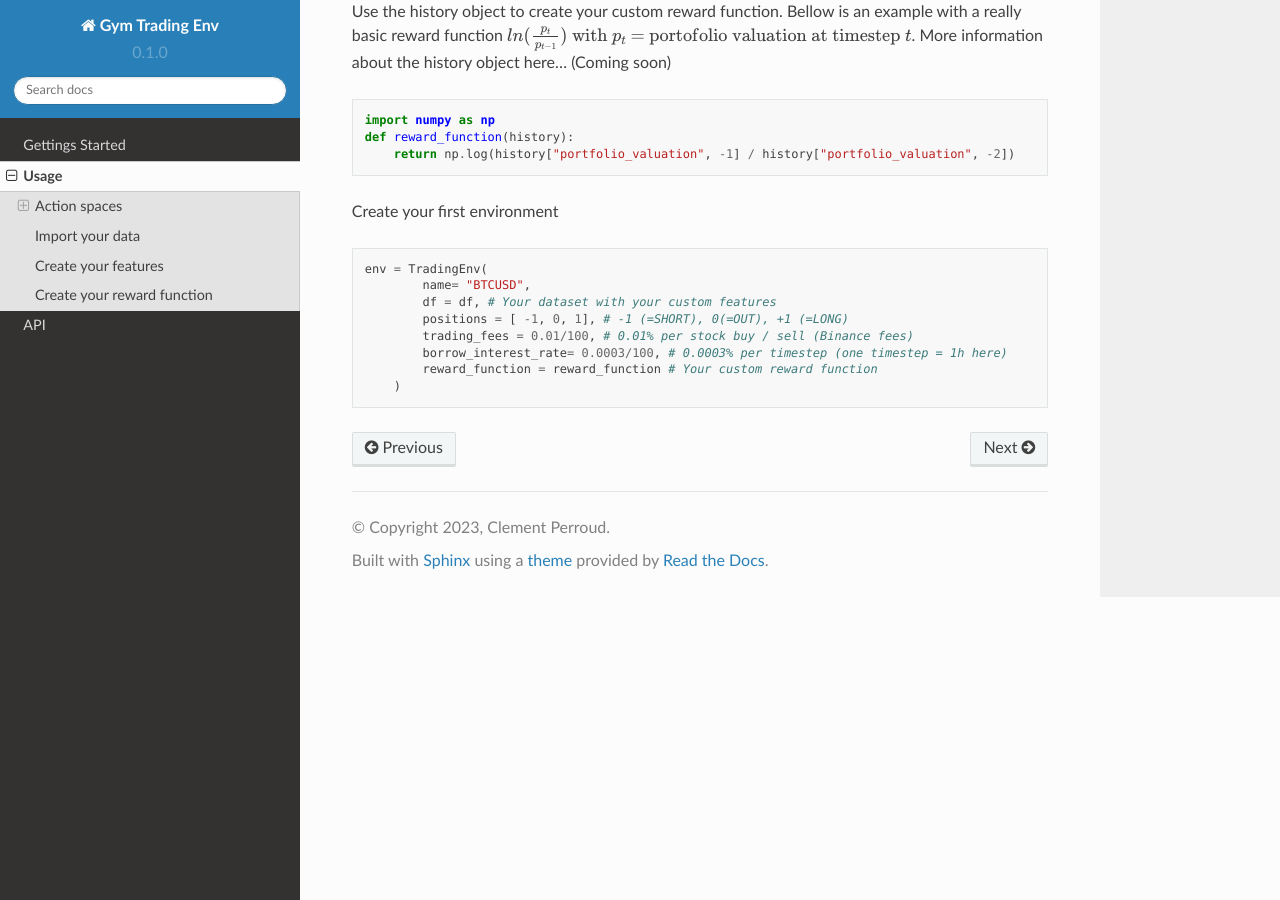
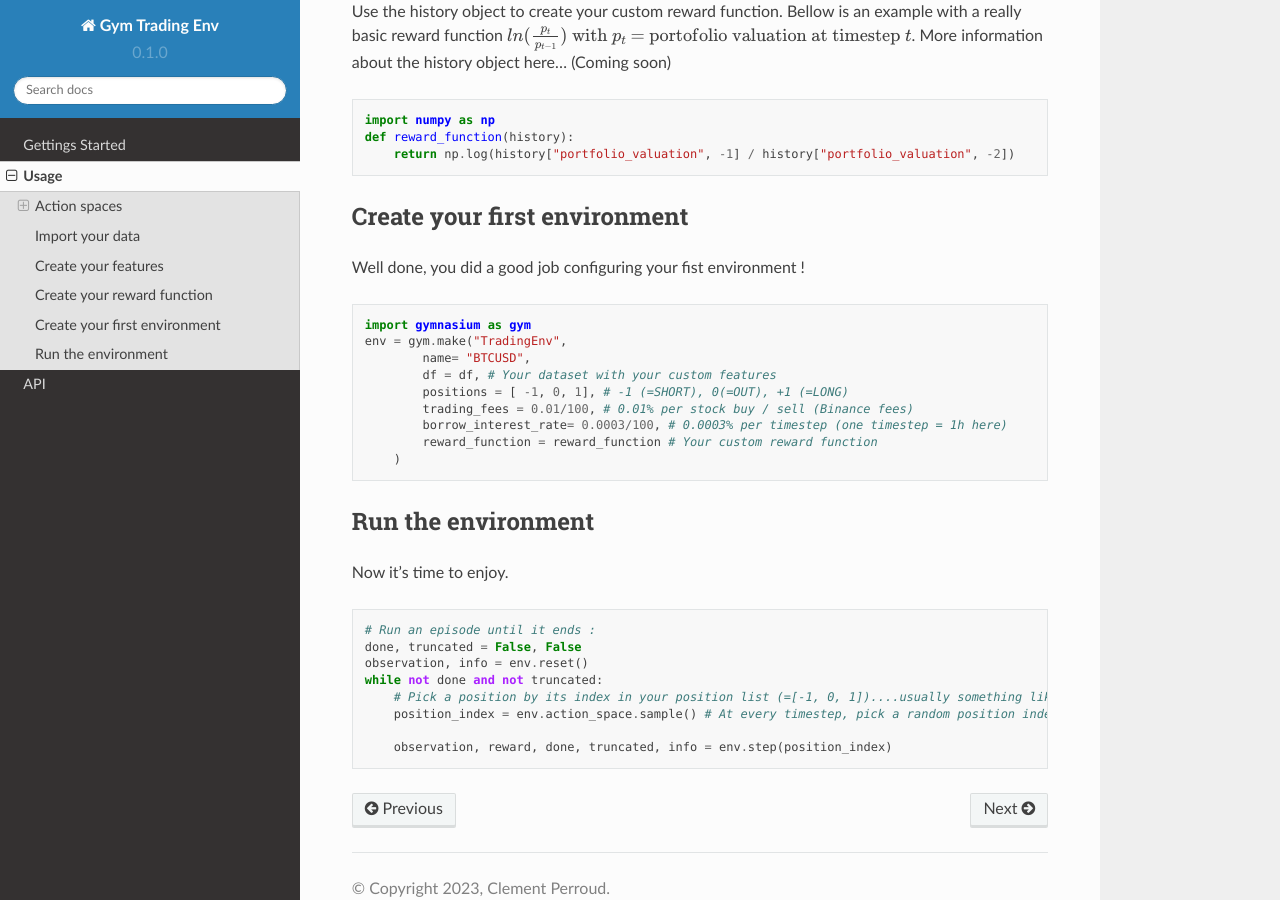
Before and after one commit to ClementPerroud/Gym-Trading-Env, a Sphinx documentation site: the page built from docs/source/usage.rst, in a window 1280 px wide and 900 px high, scrolled down 2296 px. Built offline with Sphinx 7.4.7 and the Read the Docs theme 2.0.0, drawn with Linux system fonts in a browser that asks for light colours.

Commit message:
Update usage.rst

```diff
--- a/docs/source/usage.rst
+++ b/docs/source/usage.rst
@@ -111,11 +111,14 @@ Use the history object to create your custom reward function. Bellow is an examp
 
 
 Create your first environment
+-------------------
 
+Well done, you did a good job configuring your fist environment !
 
 .. code-block:: python
 
-  env = TradingEnv(
+  import gymnasium as gym
+  env = gym.make("TradingEnv",
           name= "BTCUSD",
           df = df, # Your dataset with your custom features
           positions = [ -1, 0, 1], # -1 (=SHORT), 0(=OUT), +1 (=LONG)
@@ -123,3 +126,19 @@ Create your first environment
           borrow_interest_rate= 0.0003/100, # 0.0003% per timestep (one timestep = 1h here)
           reward_function = reward_function # Your custom reward function
       )
+
+Run the environment
+-------------------
+
+Now it's time to enjoy.
+
+.. code-block:: python
+
+  # Run an episode until it ends :
+  done, truncated = False, False
+  observation, info = env.reset()
+  while not done and not truncated:
+      # Pick a position by its index in your position list (=[-1, 0, 1])....usually something like : position_index = your_policy(observation)
+      position_index = env.action_space.sample() # At every timestep, pick a random position index from your position list (=[-1, 0, 1])
+
+      observation, reward, done, truncated, info = env.step(position_index)
```
